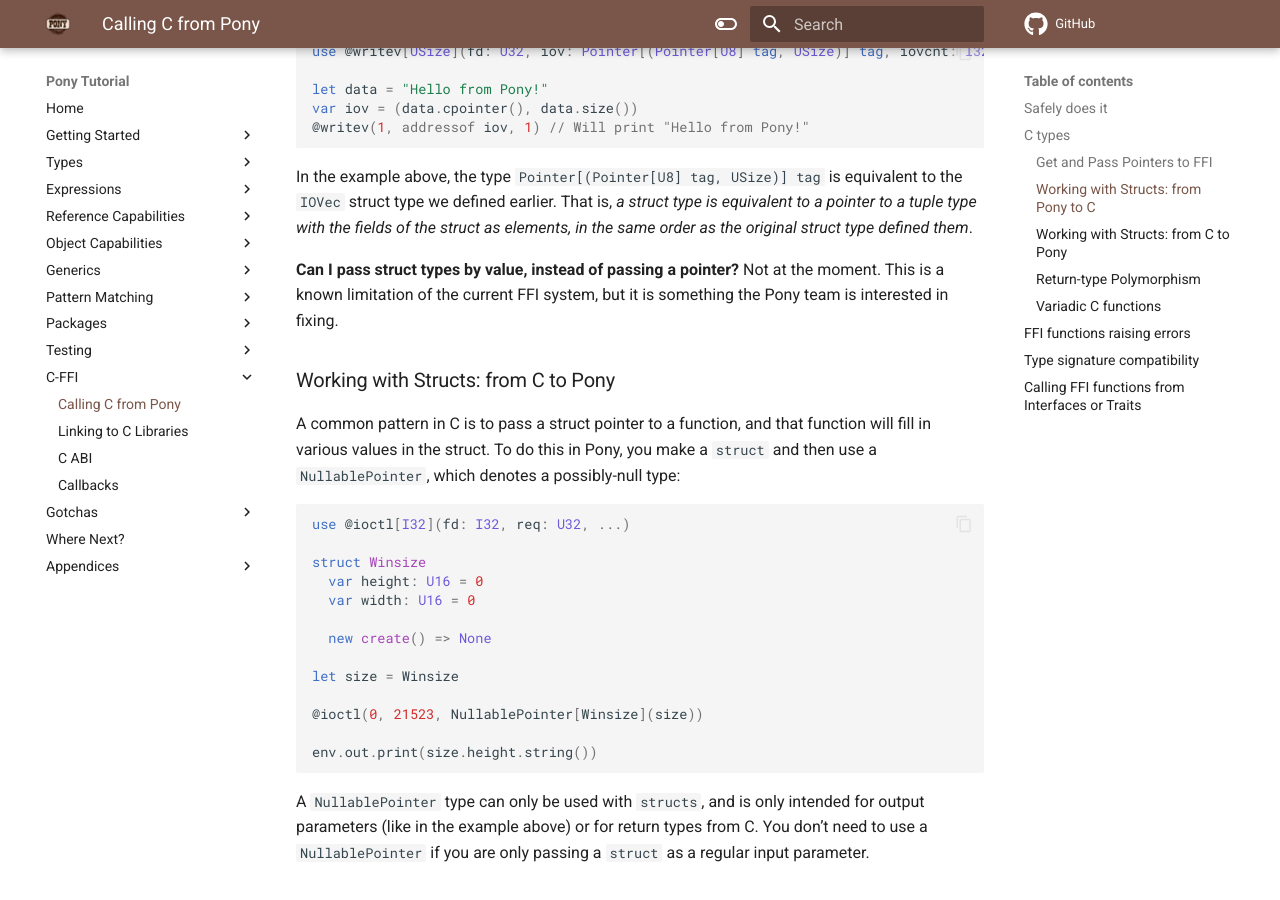
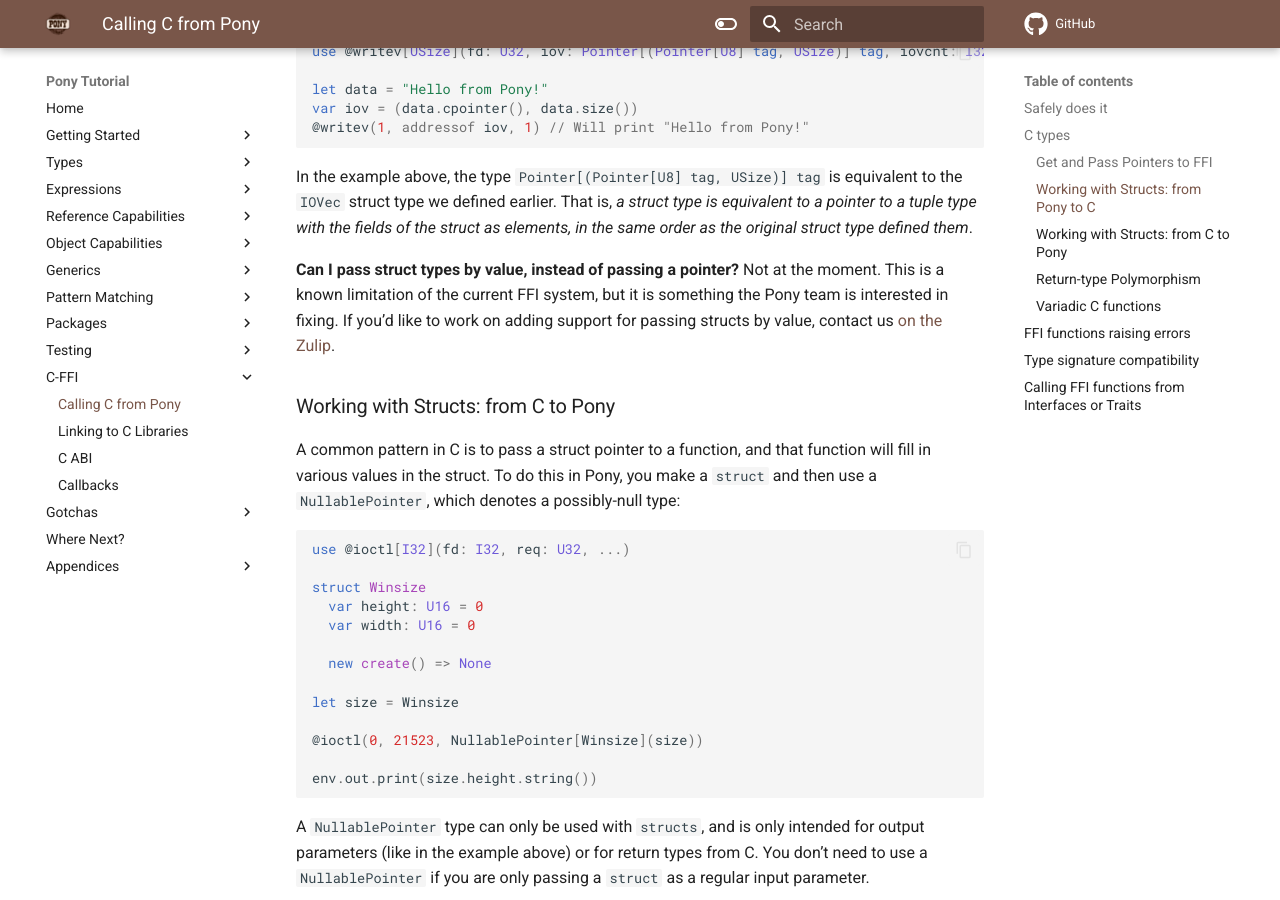
Before and after one commit to ponylang/pony-tutorial, an MkDocs documentation site: the page built from docs/c-ffi/calling-c.md, in a window 1280 px wide and 900 px high, scrolled down 3448 px. Built offline with MkDocs 1.6.1 and Material for MkDocs 9.7.7, drawn with Linux system fonts in a browser that asks for light colours; comment, search, counter and statistics services are not loaded.

Commit message:
Add callout for helping add "struct by value" to Pony

```diff
--- a/docs/c-ffi/calling-c.md
+++ b/docs/c-ffi/calling-c.md
@@ -129,7 +129,7 @@
 
 In the example above, the type `Pointer[(Pointer[U8] tag, USize)] tag` is equivalent to the `IOVec` struct type we defined earlier. That is, _a struct type is equivalent to a pointer to a tuple type with the fields of the struct as elements, in the same order as the original struct type defined them_.
 
-**Can I pass struct types by value, instead of passing a pointer?** Not at the moment. This is a known limitation of the current FFI system, but it is something the Pony team is interested in fixing.
+**Can I pass struct types by value, instead of passing a pointer?** Not at the moment. This is a known limitation of the current FFI system, but it is something the Pony team is interested in fixing. If you'd like to work on adding support for passing structs by value, contact us [on the Zulip](https://ponylang.zulipchat.com/#narrow/stream/192795-contribute-to-Pony).
 
 ### Working with Structs: from C to Pony
 
```
